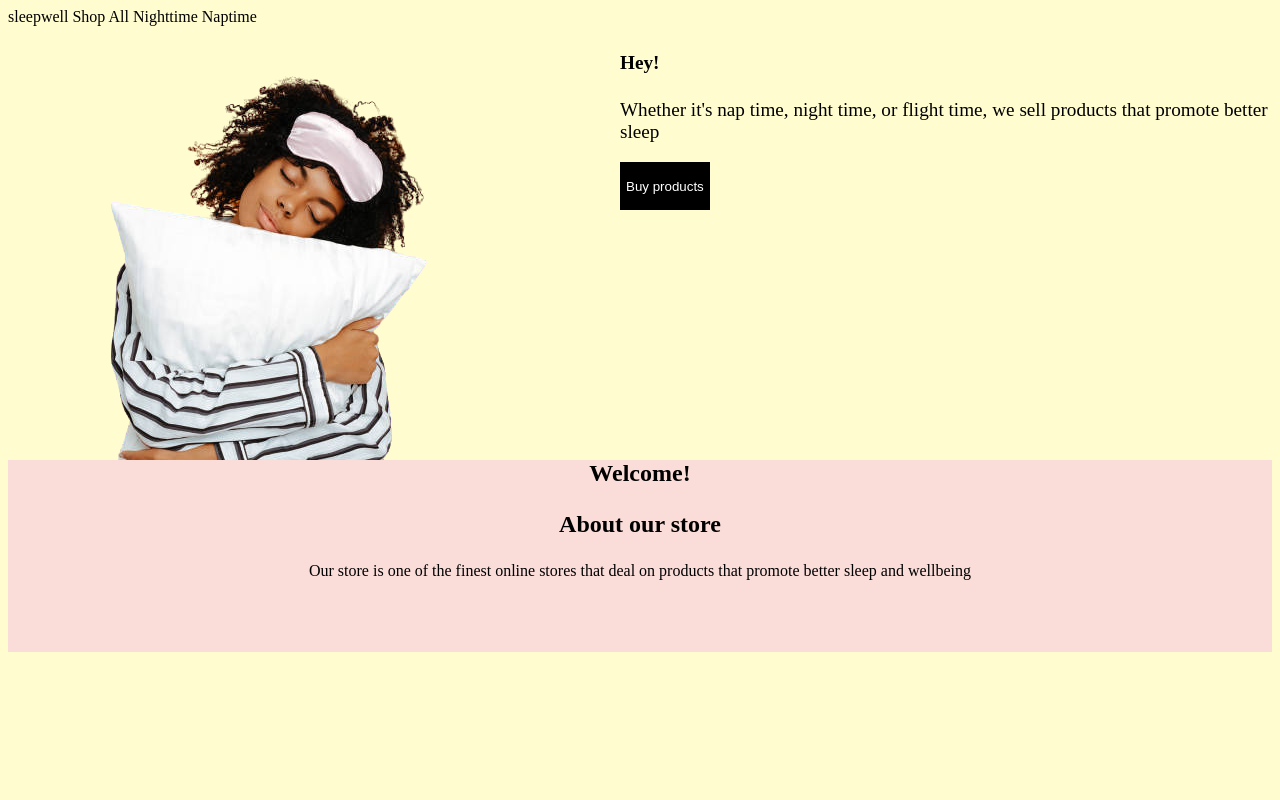
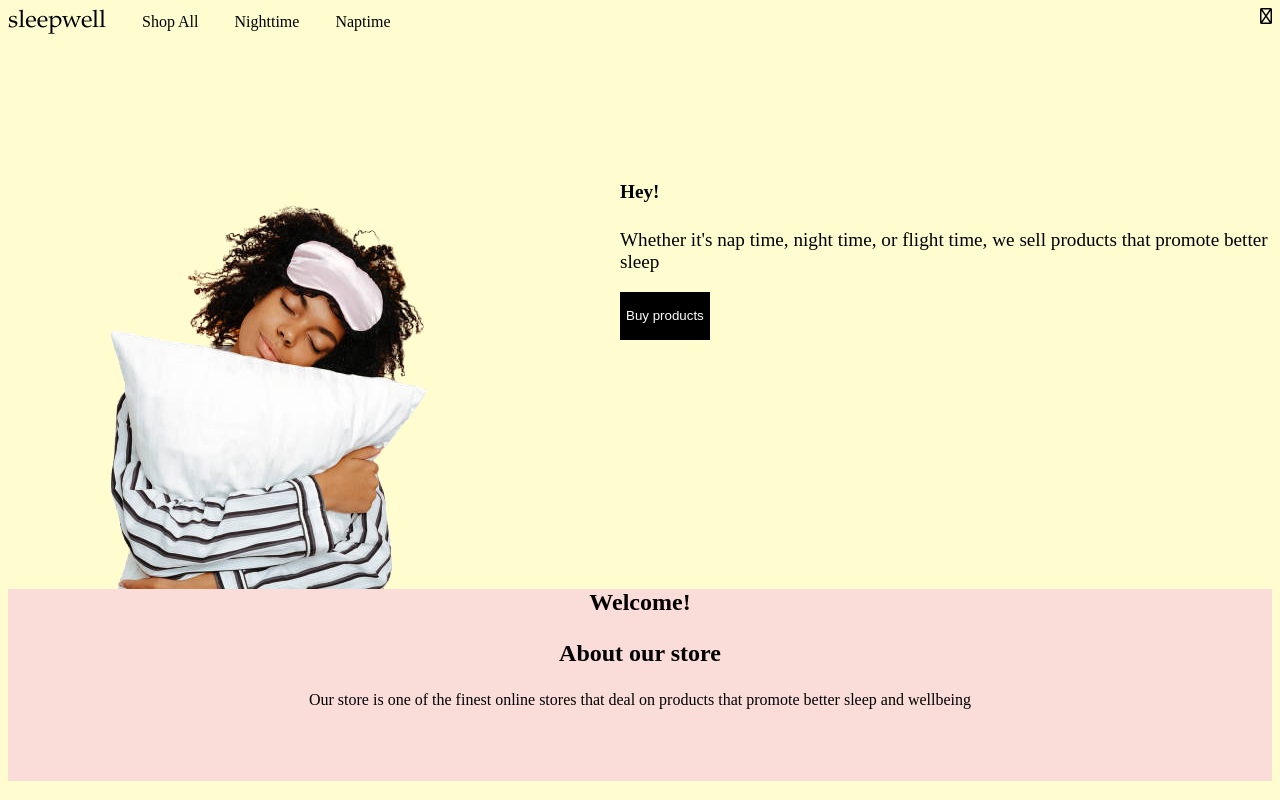
Before and after one commit to Awoke116/sleepwell, a plain HTML site: page index.html in a window 1280 px wide. Drawn offline with Linux system fonts and the light colour scheme.

Commit message:
more modifications

```diff
--- a/index.html
+++ b/index.html
@@ -6,15 +6,17 @@
 <meta charset="UTF-8">
 <meta name="viewport" content="width=device-width, initial-scale=1.0">
 <link rel="stylesheet" href="styles.css">
+<script src="https://kit.fontawesome.com/c073488480.js" crossorigin="anonymous"></script>
 </head>
 
 <body style= "background-color: #FFFDD0;">
 
 <nav>
-    <span>sleepwell</span>
-    Shop All
-    Nighttime
-    Naptime
+    <span class="brandName">sleepwell</span>
+    <a href="shopAll.html">Shop All</a>
+    <a>Nighttime</a>
+    <a>Naptime</a>
+    <i style="float: right;" class="fa-regular fa-cart-shopping"></i>
 </nav>
 
 <section>
--- a/styles.css
+++ b/styles.css
@@ -12,10 +12,22 @@ footer {
 
 .hey {
     font-size: larger;
+    margin-top: 144px;
 }
 
 nav {
-    display: inline-block;
+    display: block;
+}
+
+nav a {
+  padding-left: 32px;
+  text-decoration: none;
+  color: black;
+}
+
+.brandName {
+    font-family: garamond, baskerville, serif;
+    font-size: x-large;
 }
 
 button {
```
Also changed, not shown: shopAll.html (added).
